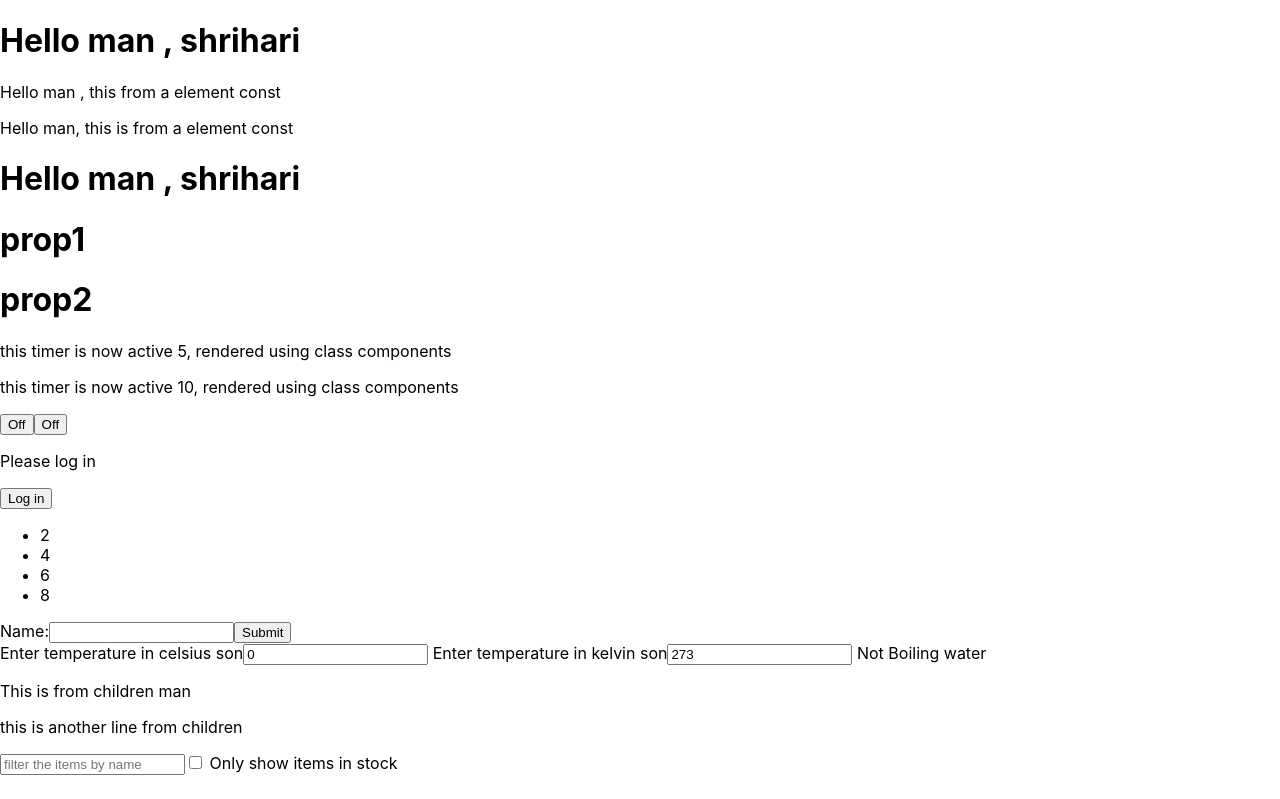
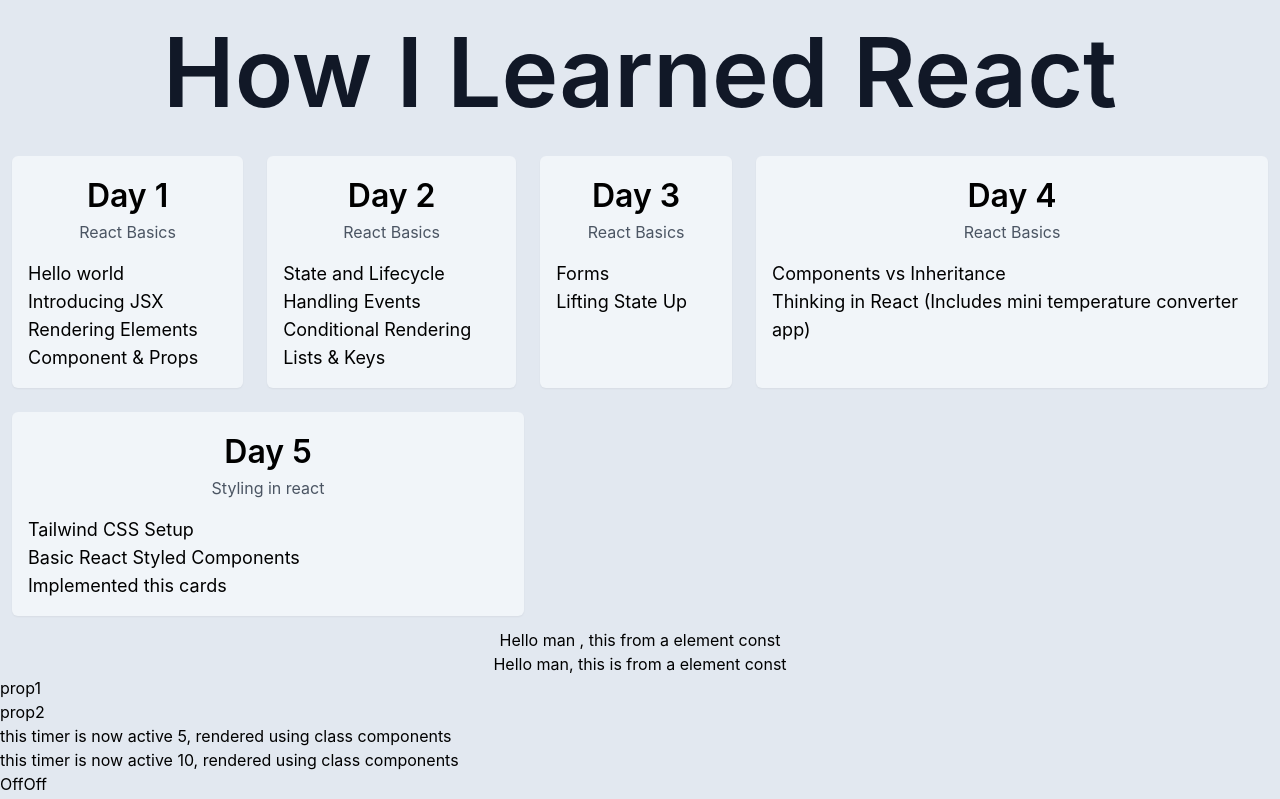
Before and after one commit to ShrihariMohan/react-playground, a React (Create React App) app: page / in a window 1280 px wide. Shown: the top 799 px of the page. Built offline with nearby package versions, Linux system fonts and the light colour scheme; the HTML template or start-up script is replaced by a standard one.

Commit message:
Day 5 - React Styling
 Tailwind CSS Setup

Basic React Styled Components

Implemented this cards

```diff
--- a/package.json
+++ b/package.json
@@ -13,6 +13,7 @@
     "react": "^17.0.2",
     "react-dom": "^17.0.2",
     "react-scripts": "5.0.0",
+    "styled-components": "^5.3.3",
     "typescript": "^4.5.4",
     "web-vitals": "^2.1.2"
   },
@@ -39,5 +40,9 @@
       "last 1 firefox version",
       "last 1 safari version"
     ]
+  },
+  "devDependencies": {
+    "@types/styled-components": "^5.1.20",
+    "tailwindcss": "^3.0.15"
   }
 }
--- a/src/App.tsx
+++ b/src/App.tsx
@@ -11,11 +11,13 @@
 import Calculator from './components/mainConcepts/10_LiftingStateUp/Calculator';
 import ChildrenAsProps from './components/mainConcepts/11_CompositionVsInheritance';
 import FilterableProductTable from './components/mainConcepts/12_ThinkingInReact/FilterableProductTable';
+import CardContainer from './uiComponents/HorizontalCards/CardContainer';
 
 function App() {
   return (
-    <>
+    <div className='bg-slate-200'>
       <Helloworld />
+      <CardContainer />
       <ReactElement />
       <ComponentAsElement />
       <PropsExample name='prop1' />
@@ -30,7 +32,7 @@
       <ChildrenAsProps />
       <FilterableProductTable />
 
-    </>
+    </div>
   );
 }
 
--- a/src/components/mainConcepts/1_Helloworld.tsx
+++ b/src/components/mainConcepts/1_Helloworld.tsx
@@ -1,10 +1,18 @@
+import styled from "styled-components"
 const myName = 'shrihari'
 const element = <h1> Hello man , {myName}</h1>
+const anotherElement = 'Hello man! Using Styled Components'
 
+const Title = styled.h1`
+font-size : 6rem;
+font-weight : 600;
+`
 function Helloworld() {
 
   return (
-    element
+    <Title className="text-center text-gray-900">
+      How I Learned React
+    </Title>
   )
 }
 
--- a/src/components/mainConcepts/2_ComponentAsElement.tsx
+++ b/src/components/mainConcepts/2_ComponentAsElement.tsx
@@ -3,7 +3,7 @@
 const element = <Helloworld />
 
 function ComponentAsElement() {
-  return element
+  return <></>
 }
 
 export default ComponentAsElement
--- a/src/components/mainConcepts/3_ReactElement.tsx
+++ b/src/components/mainConcepts/3_ReactElement.tsx
@@ -1,5 +1,5 @@
 const element = (
-  <div>
+  <div className="text-center">
     <p> Hello man , this from a element const </p>
     <p> Hello man, this is from a element const</p>
   </div>
--- a/src/index.css
+++ b/src/index.css
@@ -1,3 +1,6 @@
+@tailwind base;
+@tailwind components;
+@tailwind utilities;
 body {
   margin: 0;
   font-family: -apple-system, BlinkMacSystemFont, 'Segoe UI', 'Roboto', 'Oxygen',
--- /dev/null
+++ b/src/uiComponents/HorizontalCards/Card.tsx
@@ -0,0 +1,33 @@
+import styled from "styled-components";
+import { ICard } from "./CardContainer";
+
+const TitleOfCard = styled.h1`
+  font-size: 2rem;
+  text-align: center;
+  font-weight: 600;
+`
+type IProps = {
+  card: ICard
+}
+function Card(props: IProps) {
+  const card = props.card
+  return (
+    <div className="shadow-sm rounded-md m-3 bg-slate-100 hover:shadow-md p-4 flex-auto max-w-lg">
+      <div className="mb-4">
+        <TitleOfCard>
+          Day {card.day}
+        </TitleOfCard>
+        <p className=" text-gray-600 text-base text-center"> {card.subTitle}</p>
+      </div>
+      {
+        card.learntSubjects.map((value, key) => {
+          return (
+            <p className="text-lg break-words" key={key}>  {value} </p>
+          )
+        })
+      }
+    </div>
+  )
+}
+
+export default Card
--- /dev/null
+++ b/src/uiComponents/HorizontalCards/CardContainer.tsx
@@ -0,0 +1,31 @@
+import React from "react"
+import Card from "./Card"
+
+export type ICard = {
+  day: number,
+  learntSubjects: string[],
+  subTitle: string
+}
+
+const cards: ICard[] = [
+  { day: 1, subTitle: 'React Basics', learntSubjects: ['Hello world', 'Introducing JSX', 'Rendering Elements', 'Component & Props'] },
+  { day: 2, subTitle: 'React Basics', learntSubjects: ['State and Lifecycle', 'Handling Events', 'Conditional Rendering', 'Lists & Keys'] },
+  { day: 3, subTitle: 'React Basics', learntSubjects: ['Forms', 'Lifting State Up'] },
+  { day: 4, subTitle: 'React Basics', learntSubjects: ['Components vs Inheritance', 'Thinking in React (Includes mini temperature converter app)'] },
+  { day: 5, subTitle: 'Styling in react', learntSubjects: ['Tailwind CSS Setup', 'Basic React Styled Components', 'Implemented this cards '] },
+
+]
+
+function CardContainer() {
+  return (
+    <div className="flex flex-wrap ">
+      {
+        cards.map((value, key) => {
+          return <Card key={value.day} card={value} />
+        })
+      }
+    </div>
+  )
+}
+
+export default CardContainer
--- /dev/null
+++ b/tailwind.config.js
@@ -0,0 +1,7 @@
+module.exports = {
+  content: ["./src/**/*.{html,jsx,ts,js,tsx}"],
+  theme: {
+    extend: {},
+  },
+  plugins: [],
+}
```
Also changed, not shown: 2 other files (tests, documents, lock files or other folders).
